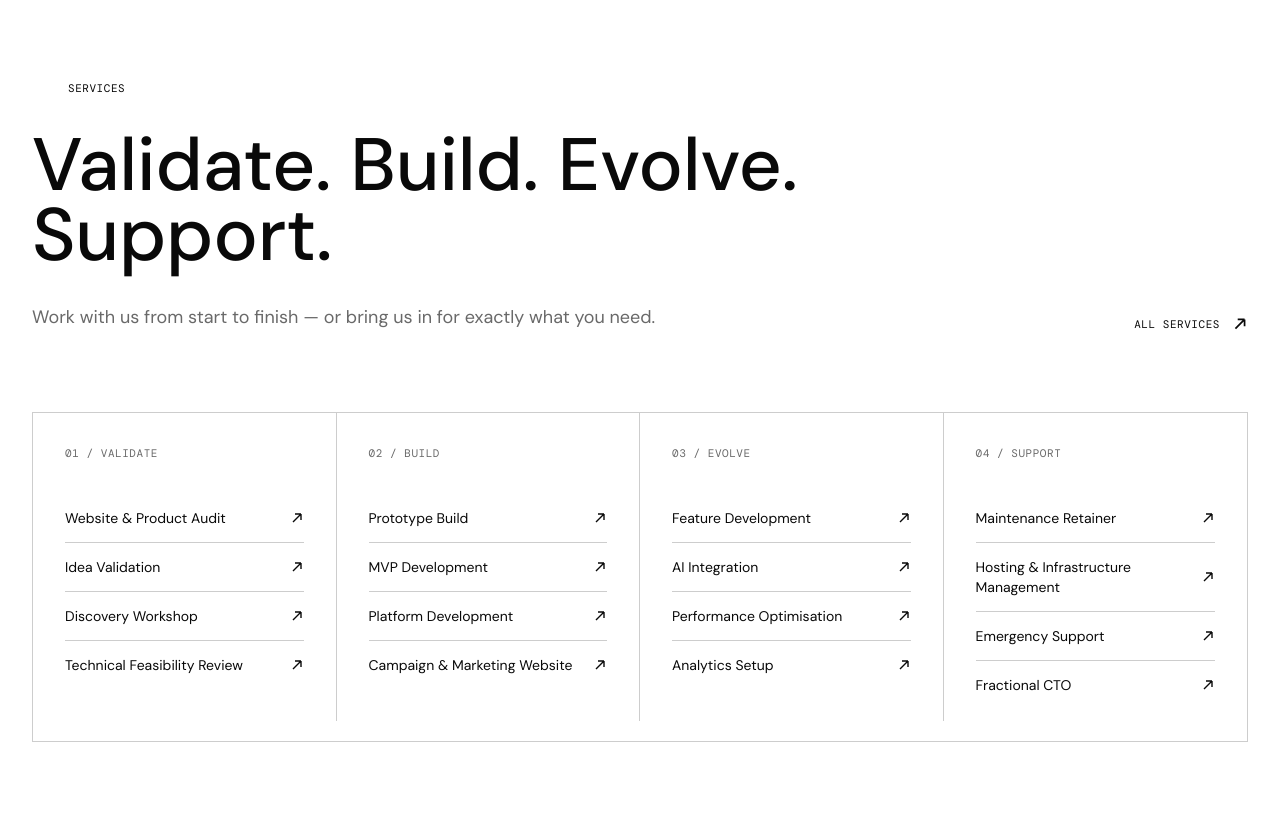
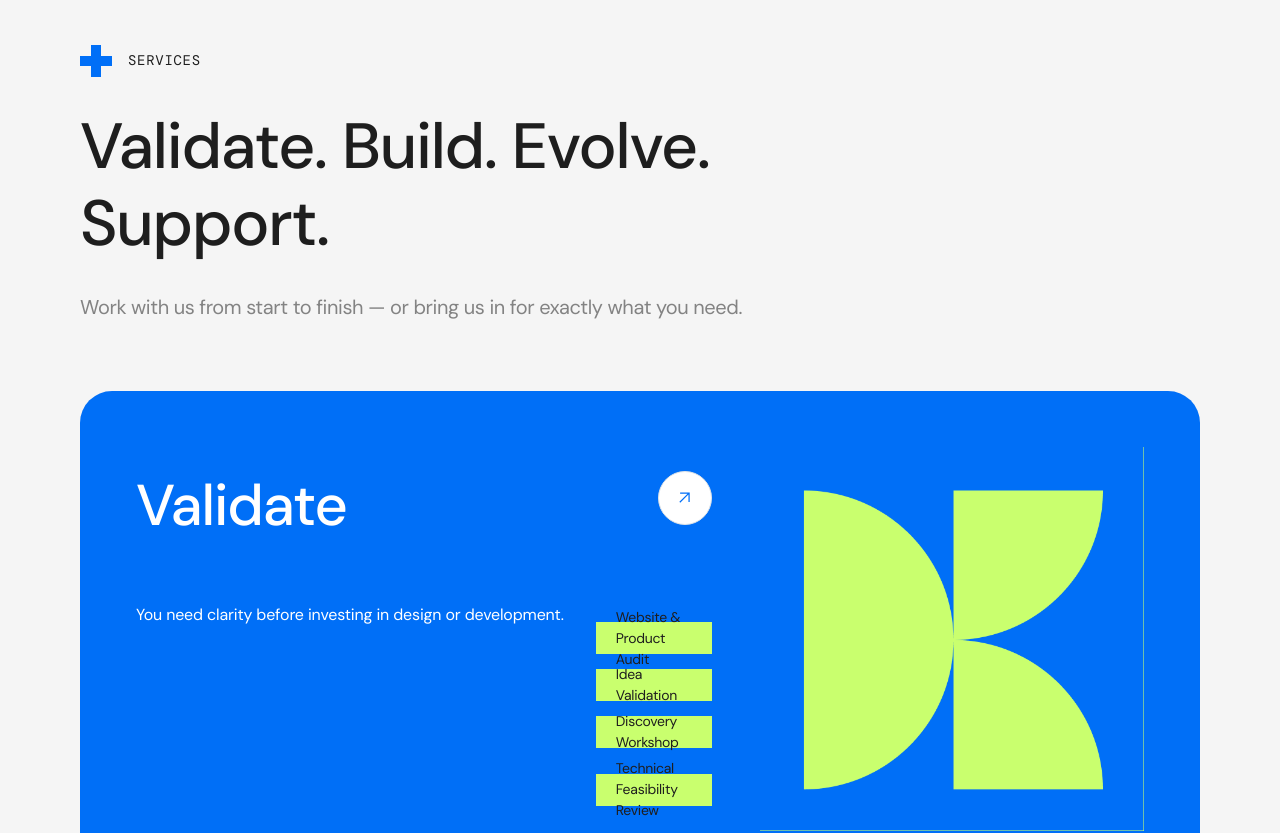
Before and after one commit to ka-bell/kbpm-website, a Next.js app: page / in a window 1280 px wide. Shown: the part 1660-2493 px from the top of the page. Built offline with nearby package versions, Linux system fonts and the light colour scheme; a web font is replaced by a local one.

Commit message:
Restyle homepage services as Figma Validate–Support cards.
Keep wireframe copy and service links while matching the designed coloured card layout and graphics.

Co-authored-by: Cursor <cursoragent@cursor.com>

```diff
--- a/src/components/site/ServicePaths.tsx
+++ b/src/components/site/ServicePaths.tsx
@@ -1,99 +1,171 @@
+"use client";
+
 import { Link } from "@/components/Link";
 import { Reveal } from "./Reveal";
-import { serviceOfferings } from "./service-offerings";
+import { serviceOfferings, type ServiceSlug } from "./service-offerings";
 import { serviceListsByPhase } from "./service-lists";
 import { getServiceDetailByPlainName } from "./service-details";
 
+const CARD_STYLE: Record<
+  ServiceSlug,
+  {
+    card: string;
+    title: string;
+    body: string;
+    arrow: string;
+    graphicBg: string;
+    graphicSrc: string;
+    graphicAlt: string;
+  }
+> = {
+  validate: {
+    card: "bg-[#006ff7]",
+    title: "text-white",
+    body: "text-white",
+    arrow: "/hero/arrow-outward-blue.svg",
+    graphicBg: "bg-[#c9ff6e]",
+    graphicSrc: "/hero/tile-2.png",
+    graphicAlt: "Validate",
+  },
+  build: {
+    card: "bg-white",
+    title: "text-[#1e1e1e]",
+    body: "text-[#222]",
+    arrow: "/hero/arrow-outward-dark.svg",
+    graphicBg: "bg-[#006ff7]",
+    graphicSrc: "/hero/tile-3.png",
+    graphicAlt: "Build",
+  },
+  evolve: {
+    card: "bg-[#c7b0fe]",
+    title: "text-[#1e1e1e]",
+    body: "text-[#222]",
+    arrow: "/hero/arrow-outward-dark.svg",
+    graphicBg: "bg-[#ff1c77]",
+    graphicSrc: "/hero/tile-5.png",
+    graphicAlt: "Evolve",
+  },
+  support: {
+    card: "bg-[#1e1e1e]",
+    title: "text-white",
+    body: "text-white",
+    arrow: "/hero/arrow-outward-dark.svg",
+    graphicBg: "bg-[#c7b0fe]",
+    graphicSrc: "/hero/tile-6.png",
+    graphicAlt: "Support",
+  },
+};
+
+function PlusMark() {
+  return (
+    <span className="relative inline-block size-8 shrink-0" aria-hidden>
+      <span className="absolute left-[11px] top-0 h-8 w-2.5 bg-[#006ff7]" />
+      <span className="absolute left-0 top-[11px] h-2.5 w-8 bg-[#006ff7]" />
+    </span>
+  );
+}
+
 export function ServicePaths() {
   return (
-    <section className="border-y border-border bg-background">
-      <div className="mx-auto max-w-[1440px] px-6 py-20 md:px-8 md:py-28">
-        <div className="grid grid-cols-1 gap-10 md:grid-cols-12 md:items-end">
-          <div className="md:col-span-8">
+    <section className="kbpm-hi-fi bg-[#f5f5f5] py-16 md:py-20 lg:py-[80px]">
+      <div className="mx-auto flex max-w-[1440px] flex-col gap-14 px-6 md:gap-[72px] md:px-10 lg:px-20">
+        <Reveal>
+          <div className="flex max-w-[720px] flex-col gap-8">
             <div className="flex items-center gap-4">
-              <span aria-hidden className="inline-block h-5 w-5 bg-accent" />
-              <p className="font-mono-label uppercase tracking-wider text-foreground">Services</p>
+              <PlusMark />
+              <p className="font-mono text-[14px] uppercase leading-[1.1] tracking-[0.7px] text-[#1e1e1e]">
+                Services
+              </p>
             </div>
             <h2
-              className="font-display mt-8 max-w-4xl text-foreground"
+              className="font-display text-[#1e1e1e]"
               style={{
-                fontSize: "clamp(2.75rem, 5.8vw, 5.75rem)",
-                lineHeight: 0.95,
-                letterSpacing: "-0.04em",
+                fontSize: "clamp(2.5rem, 5.5vw, 4rem)",
+                lineHeight: 1.2,
+                letterSpacing: "-0.02em",
                 fontWeight: 500,
               }}
             >
               Validate. Build. Evolve. Support.
             </h2>
-            <p className="mt-8 max-w-2xl text-base leading-relaxed text-muted-foreground md:text-lg">
+            <p className="text-[18px] leading-[1.2] tracking-[-0.02em] text-[#838383] md:text-[20px]">
               Work with us from start to finish — or bring us in for exactly what
               you need.
             </p>
           </div>
-          <div className="hidden md:col-span-4 md:flex md:justify-end">
+        </Reveal>
+
+        <div className="flex flex-col gap-8 md:gap-10 lg:gap-[48px]">
+          {serviceOfferings.map((group, i) => {
+            const style = CARD_STYLE[group.slug];
+            const tags = serviceListsByPhase[group.slug].widget;
+
+            return (
+              <Reveal key={group.slug} delay={i * 60}>
+                <article
+                  className={`flex flex-col gap-8 p-6 sm:p-8 md:flex-row md:items-center md:gap-12 md:p-14 ${style.card}`}
+                  style={{ borderRadius: "32px 32px 0 0" }}
+                >
+                  <div className="flex min-w-0 flex-1 flex-col gap-10 md:gap-16">
+                    <div className="flex items-start justify-between gap-4">
+                      <h3
+                        className={`font-display ${style.title}`}
+                        style={{
+                          fontSize: "clamp(2.25rem, 4.5vw, 4rem)",
+                          lineHeight: 1.2,
+                          letterSpacing: "-0.02em",
+                          fontWeight: 500,
+                        }}
+                      >
+                        {group.name}
+                      </h3>
                       <Link
-              to="/services"
-              className="font-mono-label inline-flex items-center gap-3 uppercase tracking-wider text-foreground"
+                        to="/services/$slug"
+                        params={{ slug: group.slug }}
+                        className="inline-flex shrink-0 items-center justify-center rounded-full border border-[#dee3e7] bg-white p-4 transition-opacity hover:opacity-80"
+                        aria-label={`View ${group.name} services`}
                       >
-              All services
-              <svg className="h-4 w-4" viewBox="0 0 14 14" fill="none" aria-hidden>
-                <path d="M3 11 11 3M11 3H5M11 3v6" stroke="currentColor" strokeWidth="1.5" />
-              </svg>
+                        <img
+                          src={style.arrow}
+                          alt=""
+                          width={20}
+                          height={20}
+                          className="size-5"
+                        />
                       </Link>
                     </div>
-        </div>
 
-        <div className="mt-16 grid grid-cols-1 gap-10 md:mt-20 md:grid-cols-2 lg:grid-cols-4 lg:gap-0 lg:overflow-hidden lg:border lg:border-border">
-          {serviceOfferings.map((group, i) => (
-            <Reveal key={group.slug} delay={i * 60}>
-              <div
-                className={`flex flex-col border border-border bg-background p-6 md:p-8 lg:border-0 ${
-                  i < serviceOfferings.length - 1 ? "lg:border-r lg:border-border" : ""
-                }`}
+                    <div className="flex flex-col gap-6 lg:flex-row lg:items-start lg:gap-8">
+                      <p
+                        className={`max-w-md text-[15px] leading-[1.3] tracking-[-0.01em] md:text-base ${style.body}`}
                       >
-                <Link to="/services/$slug" params={{ slug: group.slug }} className="group">
-                  <p className="font-mono-label uppercase tracking-wider text-muted-foreground">
-                    0{group.order} / {group.name}
+                        {group.when}
                       </p>
-                </Link>
-                <ul className="mt-8 flex flex-1 flex-col">
-                  {serviceListsByPhase[group.slug].widget.map((name) => {
+                      <ul className="flex flex-1 flex-wrap content-start gap-2">
+                        {tags.map((name) => {
                           const offer = getServiceDetailByPlainName(name);
-                    const linkClass =
-                      "group flex items-center justify-between gap-3 py-3.5 text-sm text-foreground transition-colors hover:text-accent";
-                    const arrow = (
-                      <svg
-                        className="h-3.5 w-3.5 shrink-0 text-muted-foreground transition-transform group-hover:translate-x-0.5 group-hover:text-accent"
-                        viewBox="0 0 14 14"
-                        fill="none"
-                        aria-hidden
-                      >
-                        <path
-                          d="M3 11 11 3M11 3H5M11 3v6"
-                          stroke="currentColor"
-                          strokeWidth="1.4"
-                        />
-                      </svg>
+                          const chip = (
+                            <span className="inline-flex h-8 items-center bg-[#c9ff6e] px-5 text-[14px] leading-[21px] tracking-[-0.02em] text-[#1e1e1e]">
+                              {name}
+                            </span>
                           );
                           return (
-                      <li key={name} className="border-t border-border first:border-t-0">
+                            <li key={name}>
                               {offer ? (
                                 <Link
                                   to="/services/offer/$slug"
                                   params={{ slug: offer.slug }}
-                            className={linkClass}
+                                  className="transition-opacity hover:opacity-80"
                                 >
-                            <span>{name}</span>
-                            {arrow}
+                                  {chip}
                                 </Link>
                               ) : (
                                 <Link
                                   to="/services/$slug"
                                   params={{ slug: group.slug }}
-                            className={linkClass}
+                                  className="transition-opacity hover:opacity-80"
                                 >
-                            <span>{name}</span>
-                            {arrow}
+                                  {chip}
                                 </Link>
                               )}
                             </li>
@@ -101,8 +173,40 @@ export function ServicePaths() {
                         })}
                       </ul>
                     </div>
+                  </div>
+
+                  <div
+                    className={`relative mx-auto aspect-square w-full max-w-[280px] shrink-0 overflow-hidden sm:max-w-[320px] md:mx-0 md:max-w-[384px] ${style.graphicBg}`}
+                  >
+                    <img
+                      src={style.graphicSrc}
+                      alt={style.graphicAlt}
+                      width={384}
+                      height={384}
+                      decoding="async"
+                      className="absolute inset-0 size-full object-cover"
+                    />
+                  </div>
+                </article>
               </Reveal>
-          ))}
+            );
+          })}
+        </div>
+
+        <div className="md:hidden">
+          <Link
+            to="/services"
+            className="font-mono inline-flex items-center gap-3 text-[12px] uppercase tracking-[0.6px] text-[#1e1e1e]"
+          >
+            All services
+            <img
+              src="/hero/arrow-outward-dark.svg"
+              alt=""
+              width={16}
+              height={16}
+              className="size-4"
+            />
+          </Link>
         </div>
       </div>
     </section>
```
Also changed, not shown: public/hero/arrow-outward-blue.svg (added), public/hero/arrow-outward-dark.svg (added). Lines whose indentation alone changed are shown as unchanged.
